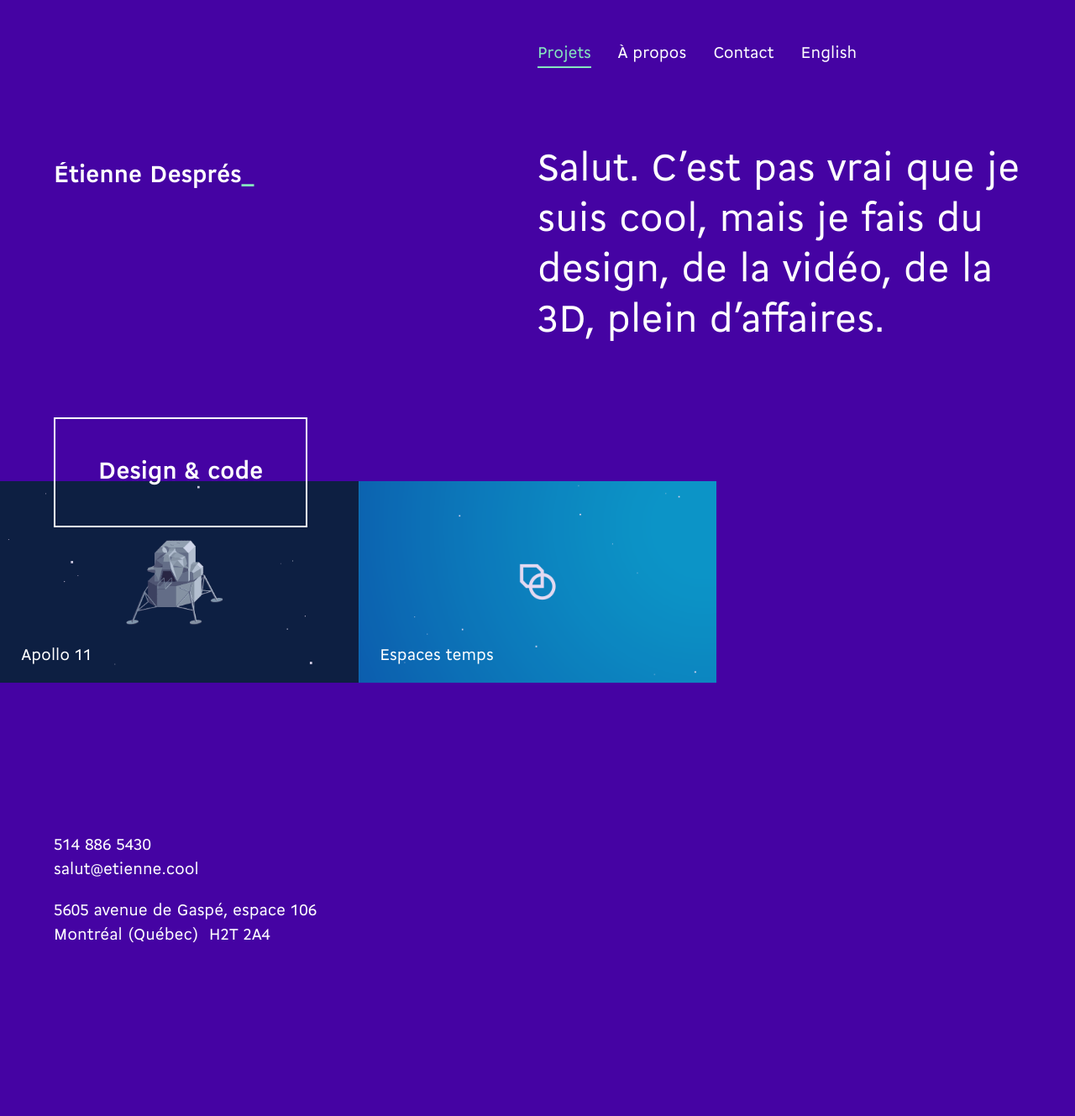
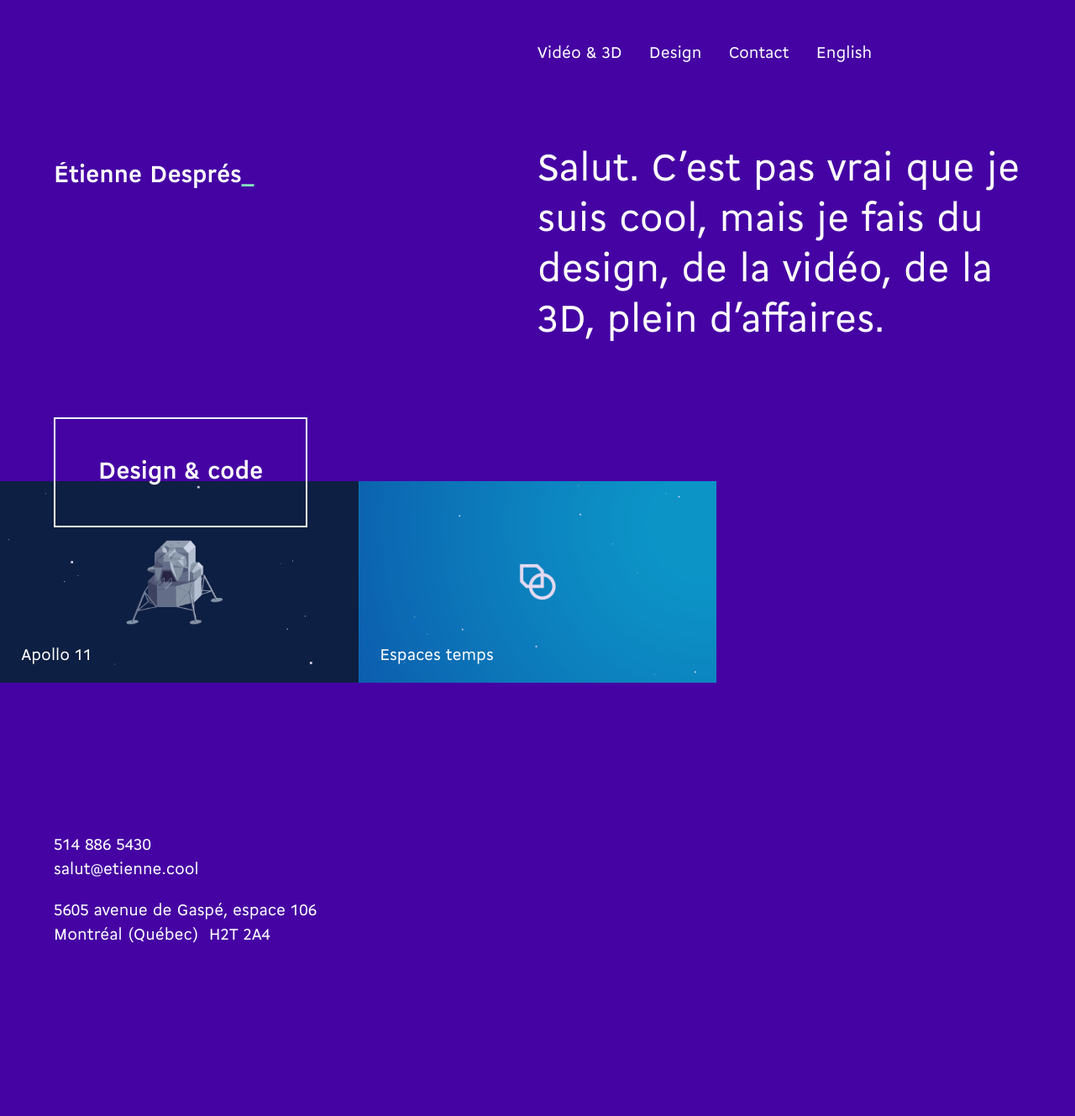
Before and after one commit to etienne/etienne, a Jekyll site: the page built from index.html, in a window 1280 px wide. Shown: the whole page at 84% size. Built offline with Jekyll 4.4.1, drawn with Linux system fonts in a browser that asks for light colours.

Commit message:
Révise le système de menu

```diff
--- a/_config.yml
+++ b/_config.yml
@@ -11,3 +11,17 @@ collections:
   projects-fr:
     output: true
     permalink: /projets/:title
+
+types: [video, design]
+
+i18n:
+  fr:
+    video: "Vidéo & 3D"
+    design: "Design"
+    contact: "Contact"
+    language: "English"
+  en:
+    video: "Video & 3D"
+    design: "Design"
+    contact: "Contact"
+    language: "Français"
--- a/_includes/header.html
+++ b/_includes/header.html
@@ -1,4 +1,4 @@
 <header id="menu">
   <h1><a href="{% if page.language == 'fr' %}/{% else %}/en{% endif %}">Étienne Després</a></h1>
-  {% include menu/nav.html %}
+  {% include nav.html %}
 </header>
--- a/_includes/menu/about.html
+++ /dev/null
@@ -1,8 +0,0 @@
-{% if page.language == 'fr' %}
-  {% assign url = "/a-propos" %}
-  {% assign name = "À propos" %}
-{% else %}
-  {% assign url = "/en/about" %}
-  {% assign name = "About" %}
-{% endif %}
-{% include menu/item.html name=name url=url %}
--- a/_includes/menu/contact.html
+++ /dev/null
@@ -1,8 +0,0 @@
-{% if page.language == 'fr' %}
-  {% assign url = "/contact" %}
-  {% assign name = "Contact" %}
-{% else %}
-  {% assign url = "/en/contact" %}
-  {% assign name = "Contact" %}
-{% endif %}
-<a href="#contact" data-scroll>{{ name }}</a>
--- a/_includes/menu/item.html
+++ /dev/null
@@ -1,3 +0,0 @@
-<a href="{{ include.url }}"{% if page.title == include.name %} class="current"{% endif %}>
-  {{ include.name }}
-</a>
--- a/_includes/menu/language.html
+++ /dev/null
@@ -1,8 +0,0 @@
-{% if page.language == 'fr' %}
-  {% assign url = page.url | prepend: "/en" | replace: 'a-propos', 'about' | replace: 'projets', 'projects' %}
-  {% assign name = "English" %}
-{% else %}
-  {% assign url = page.url | remove: "/en" | replace: 'about', 'a-propos' | replace: 'projects', 'projets' %}
-  {% assign name = "Français" %}
-{% endif %}
-<a href="{{ url }}">{{ name | slice: 0, 2 }}<span class="expanded-word">{{ name | slice: 2, 99 }}</span></a>
--- a/_includes/menu/nav.html
+++ /dev/null
@@ -1,8 +0,0 @@
-<nav>
-  <ul>
-    <li>{% include menu/projects.html %}</li>
-    <li>{% include menu/about.html %}</li>
-    <li>{% include menu/contact.html %}</li>
-    <li>{% include menu/language.html %}</li>
-  </ul>
-</nav>
--- a/_includes/menu/projects.html
+++ /dev/null
@@ -1,10 +0,0 @@
-{% if page.language == 'fr' %}
-  {% assign url = "/" %}
-  {% assign name = "Projets" %}
-{% else %}
-  {% assign url = "/en" %}
-  {% assign name = "Projects" %}
-{% endif %}
-<a href="{{ url }}"{% if page.url contains "projects" or page.url contains "projets" or page.url == '/' %} class="current"{% endif %}>
-  {{ name }}
-</a>
--- /dev/null
+++ b/_includes/nav.html
@@ -0,0 +1,21 @@
+{% if page.language == 'fr' %}
+  {% assign language_url = page.url | prepend: "/en" | replace: 'projets', 'projects' %}
+  {% assign url_prefix = '/' %}
+{% else %}
+  {% assign language_url = page.url | remove: "/en" | replace: 'projects', 'projets' %}
+  {% assign url_prefix = '/en/' %}
+{% endif %}
+{% assign language_label = site.i18n[page.language].language %}
+
+<nav>
+  <ul>
+    <li><a href="{{ url_prefix }}#video" data-scroll>{{ site.i18n[page.language]video }}</a></li>
+    <li><a href="{{ url_prefix }}#design" data-scroll>{{ site.i18n[page.language]design }}</a></li>
+    <li><a href="#contact" data-scroll>{{ site.i18n[page.language]contact }}</a></li>
+    <li>
+      <a href="{{ language_url }}">
+        {{ language_label | slice: 0, 2 }}<span class="expanded-word">{{ language_label | slice: 2, 99 }}</span>
+      </a>
+    </li>
+  </ul>
+</nav>
```
